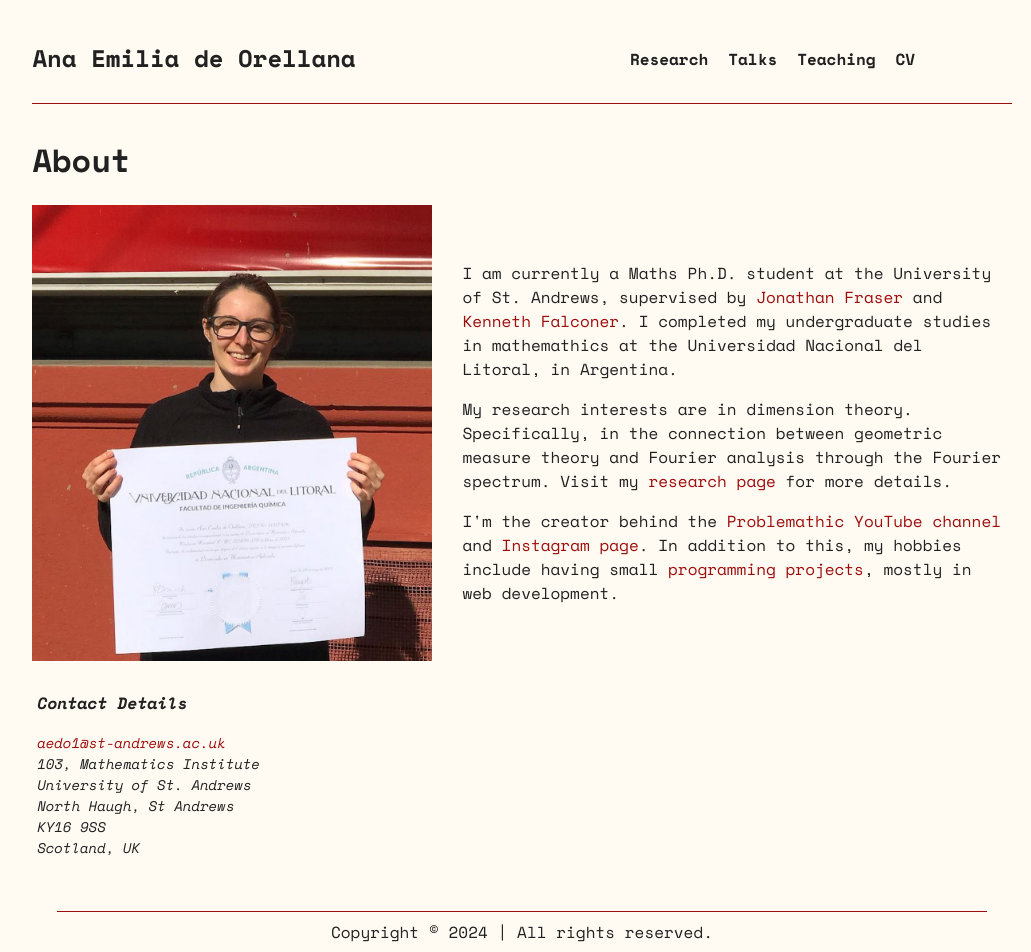
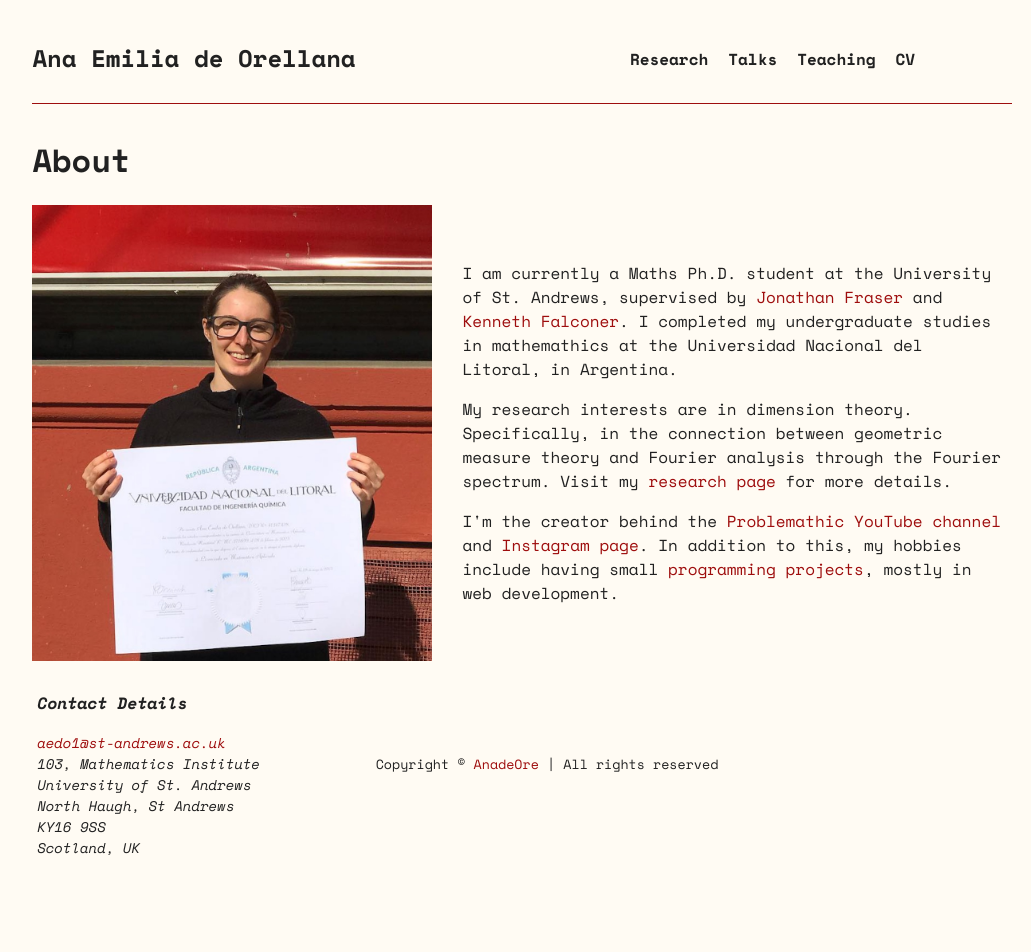
Before and after one commit to AnadeOre/anadeore.github.io, a Next.js app: page / in a window 1280 px wide. Shown: the top 952 px of the page, without its empty margins (118-1149 px from the left). After the commit the page ends 898 px from the top, so only its background shows below. Built offline with nearby package versions, Linux system fonts and the light colour scheme.

Commit message:
add footer

```diff
--- a/src/app/components/Footer.jsx
+++ b/src/app/components/Footer.jsx
@@ -1,19 +1,14 @@
 import React from 'react';
-import Hr from './Hr';
-const Footer = () => {
-  const today = new Date();
+import Link from 'next/link';
+
+export default function Footer() {
   return (
-    <footer className='footer'>
-      <Hr />
-      <div className='footer-wrapper'>
-        <div className='copyright-wrapper'>
-          <span>Copyright &#169; {today.getFullYear()}</span>
-          <span className='separator'>&nbsp;|&nbsp;</span>
-          <span>All rights reserved.</span>
-        </div>
-      </div>
+    <footer>
+      <small>
+        Copyright &copy; <span id='copyright'></span>{' '}
+        <Link href='https://github.com/AnadeOre'>AnadeOre</Link> | All rights
+        reserved{' '}
+      </small>
     </footer>
   );
-};
-
-export default Footer;
+}
--- a/src/app/research/page.jsx
+++ b/src/app/research/page.jsx
@@ -2,6 +2,7 @@ import React from 'react';
 import Link from 'next/link';
 import DissertationDiv from '../components/DissertationDiv';
 import PublicationLi from '../components/PublicationLi';
+import Footer from '../components/Footer';
 const Page = () => {
   return (
     <div>
@@ -65,6 +66,7 @@ const Page = () => {
         linkURL='/UndergradDissertation.pdf'
         linkDesc='Homogeneous Type Spaces and Metrisation'
       />
+      <Footer />
     </div>
   );
 };
--- a/src/app/styles/globals.css
+++ b/src/app/styles/globals.css
@@ -31,6 +31,15 @@ a {
   /* border-bottom: 1.5px dashed var(--blue); */
 }
 
+footer {
+  position: fixed;
+  left: 0;
+  bottom: 0;
+  width: 100%;
+  /* background-color: var(--color-bg);
+  color: var(--color-text);
+  text-align: center; */
+}
 .invisible-link {
   color: var(--white);
   text-decoration: none;
--- a/src/app/talks/page.jsx
+++ b/src/app/talks/page.jsx
@@ -1,5 +1,6 @@
 import React from 'react';
 import Talk from '../components/Talk';
+import Footer from '../components/Footer';
 
 const Teaching = () => {
   return (
@@ -14,6 +15,7 @@ const Teaching = () => {
           when='Feb. 2024'
         />
       </ol>
+      <Footer />
     </div>
   );
 };
--- a/src/app/teaching/page.jsx
+++ b/src/app/teaching/page.jsx
@@ -1,5 +1,6 @@
 import React from 'react';
 import styles from '../styles/list.module.css';
+import Footer from '../components/Footer';
 
 const Teaching = () => {
   return (
@@ -34,6 +35,7 @@ const Teaching = () => {
           </div>
         </li>
       </ul>
+      <Footer />
     </div>
   );
 };
```
